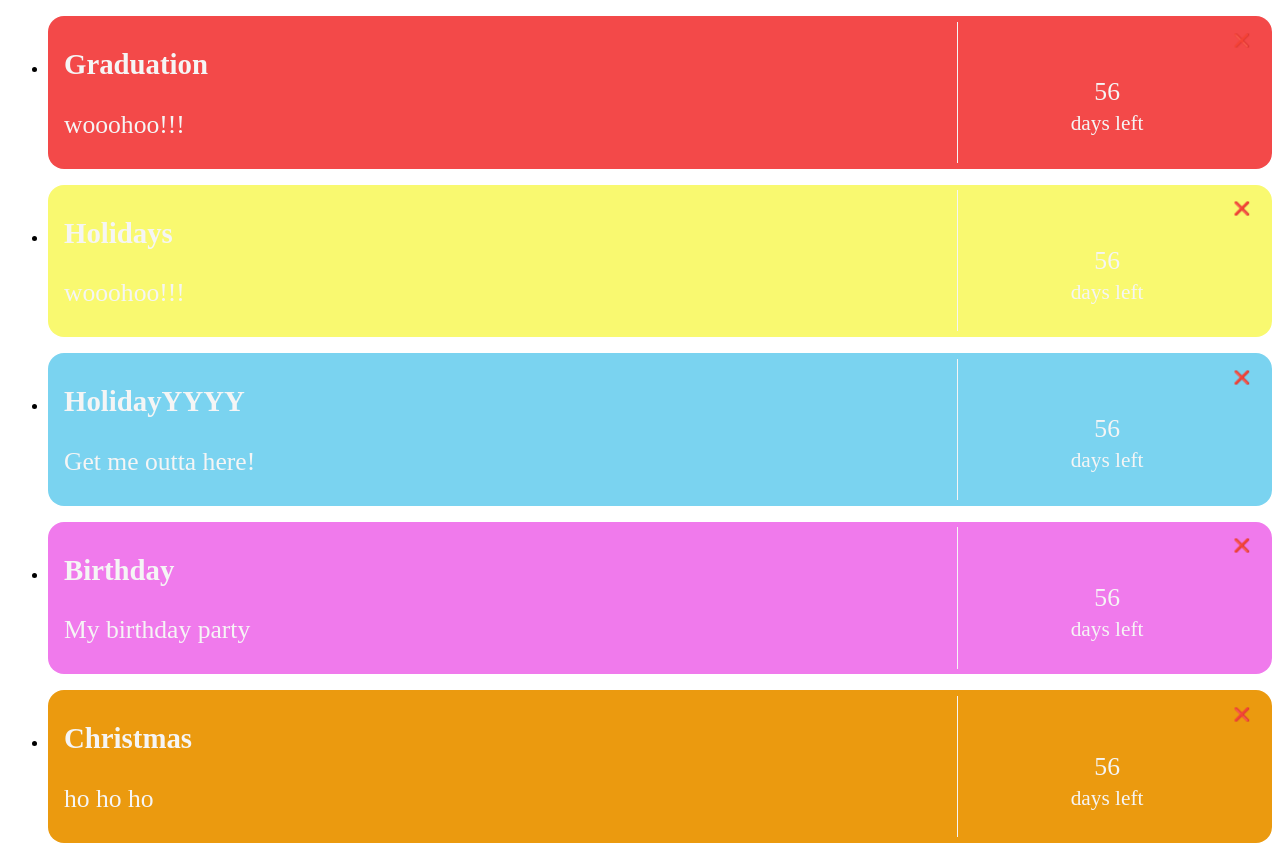
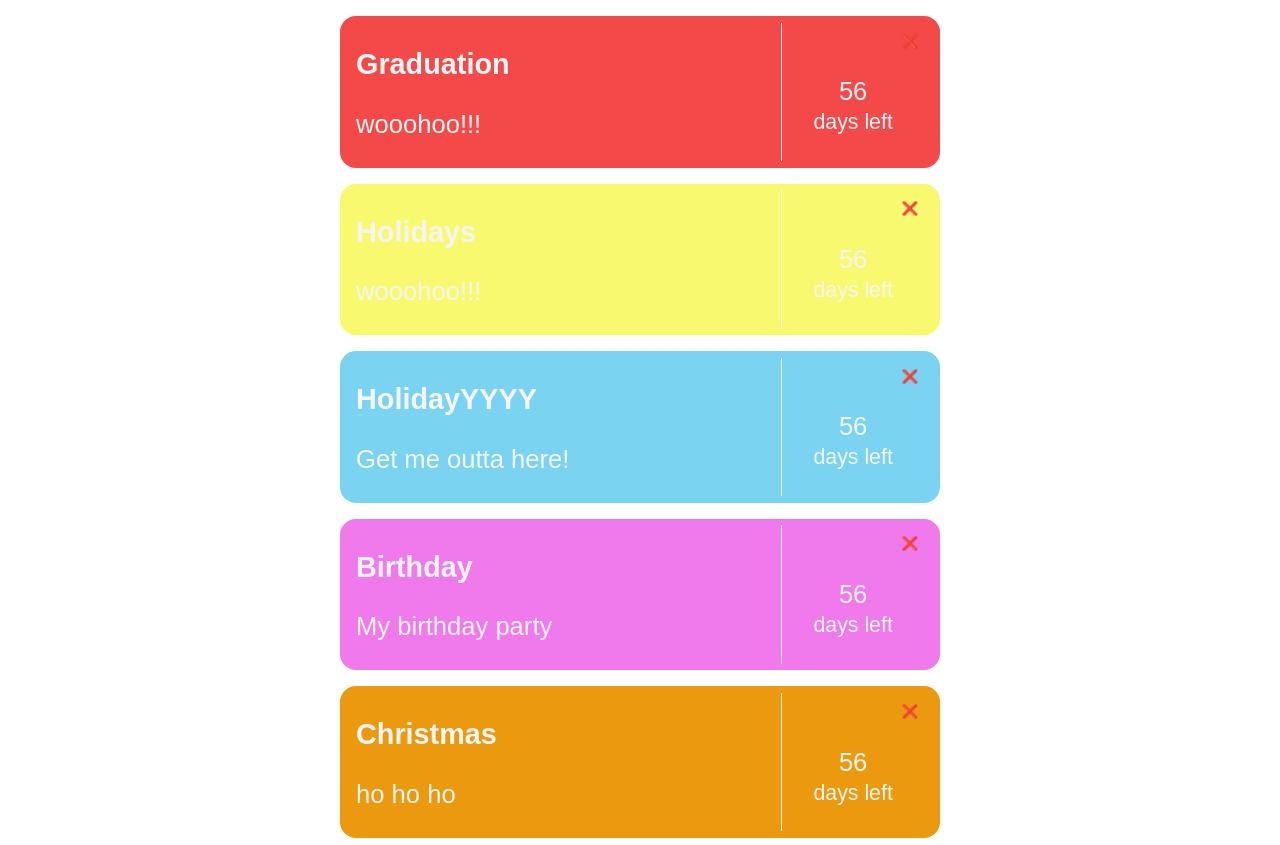
Before and after one commit to SydneyGoodwill/vue-countdown-starter, a Vue app: page / in a window 1280 px wide. Shown: the top 845 px of the page. Built offline with nearby package versions, Linux system fonts and the light colour scheme.

Commit message:
added event.date and Date.now and Date.parse so that we can compare our date to the dates in our array

```diff
--- a/src/App.vue
+++ b/src/App.vue
@@ -1,7 +1,7 @@
 <template>
 <ul>
   <li v-for="event in events" :key="event.id">
-    <Event :event="event" />
+    <Event :event="event" :daysLeft="daysLeft(event)" />
   </li>
 </ul>
 </template>
@@ -64,8 +64,30 @@ export default {
       events: eventData,
     };
   },
+  methods: {
+    daysLeft(event) {
+      const Time = Date.parse(event.date) - Date.now()
+      Time / 1000
+      console.log(Date.parse(event.date));
+      console.log(Date.now());
+    }
+  }
 };
 </script>
 
 <style >
+#app {
+  font-family: Avenir, Arial, Helvetica, sans-serif;
+  max-width: 600px;
+  margin: 0 auto;
+}
+
+ul {
+  padding: 0;
+}
+
+li {
+  list-style: none;
+  cursor: pointer;
+}
 </style>
```
